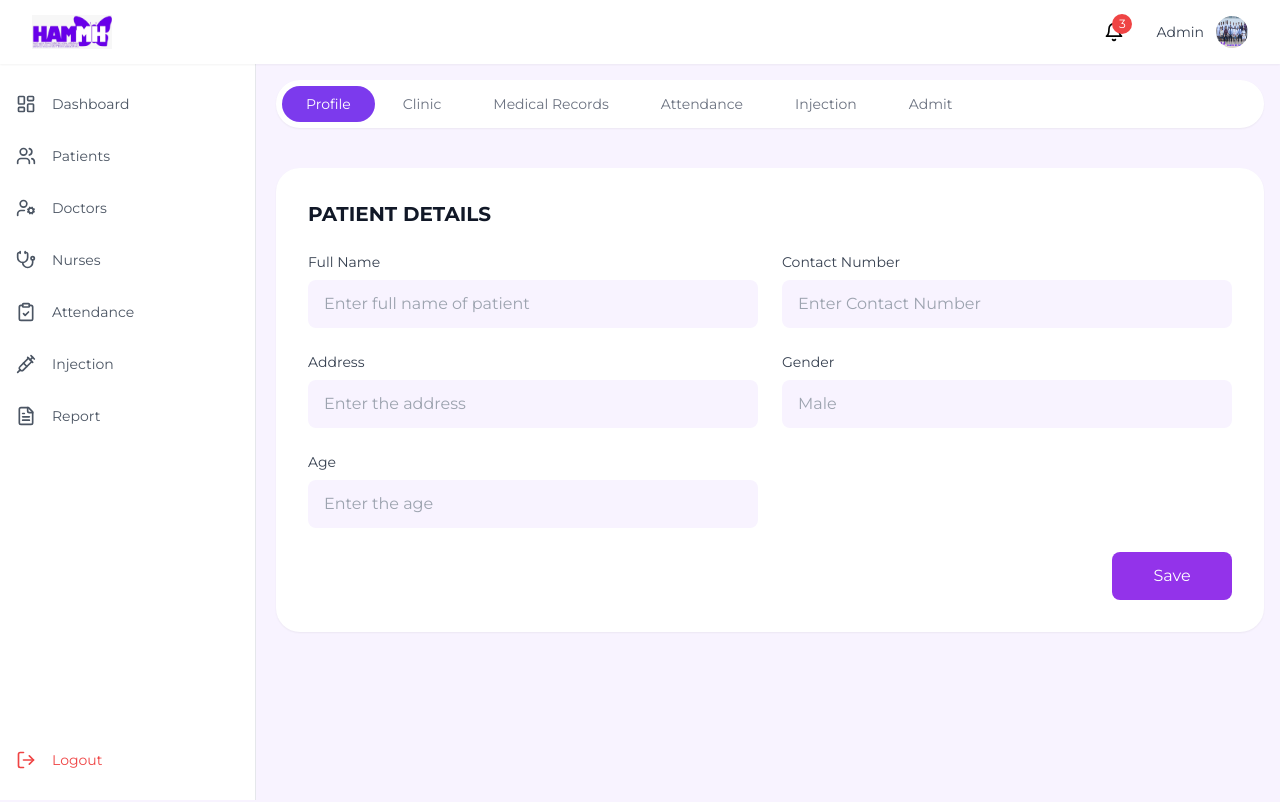
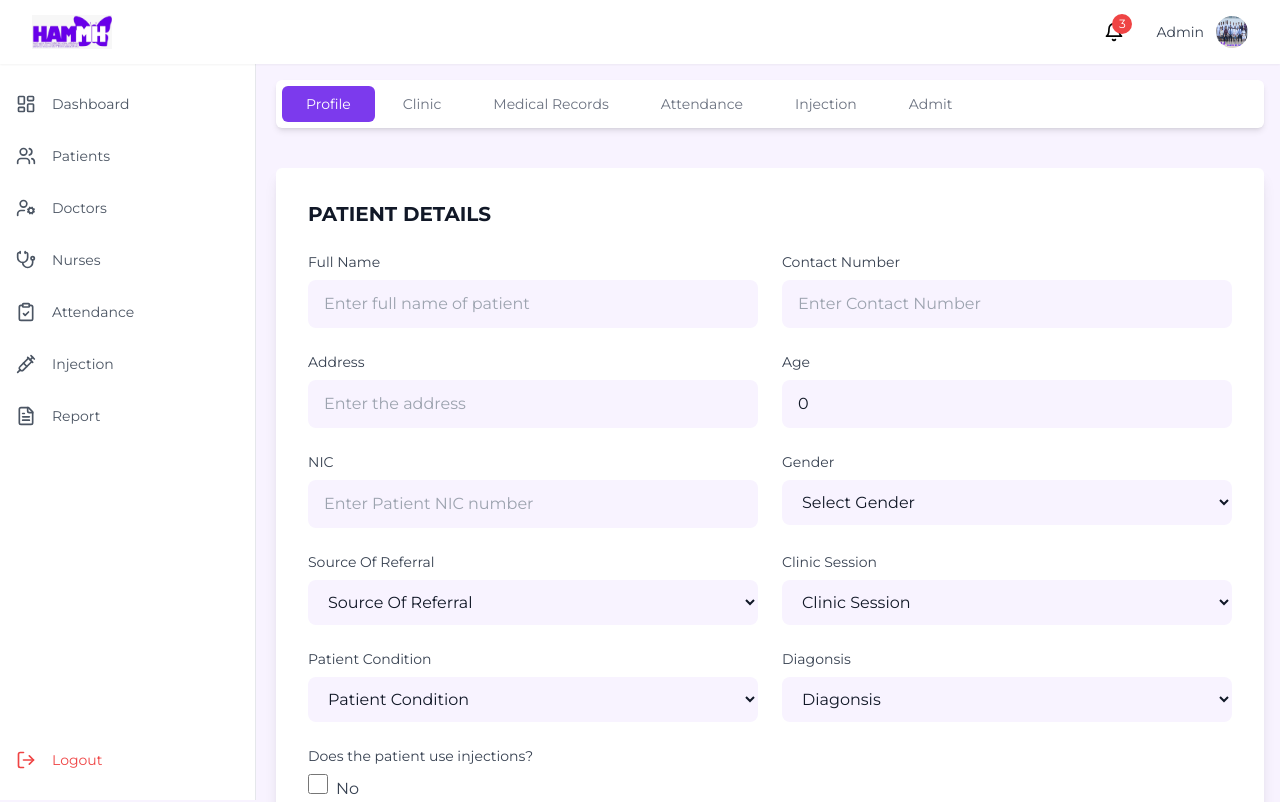
Before and after one commit to Rdilshan/HAMMH, a Next.js app: page /dashboard/patients/1 in a window 1280 px wide. Shown: the top 802 px of the page. Built offline with nearby package versions, Linux system fonts and the light colour scheme.

Commit message:
profile page fix

```diff
--- a/src/app/dashboard/patients/[id]/page.tsx
+++ b/src/app/dashboard/patients/[id]/page.tsx
@@ -1,47 +1,82 @@
-'use client'
+"use client";
 
-import React, { useState } from 'react'
+import React, { useState } from "react";
 
 interface PatientDetailsFormData {
-  fullName: string
-  contactNumber: string
-  address: string
-  gender: string
-  age: string
+  fullName: string;
+  contactNumber: string;
+  address: string;
+  gender: string;
+  age: number;
+  nic:string;
+  source:string;
+  clinic:string;
+  condition:string;
+  Diagonsis:string;
+  special:string;
+  choice:string;
+  injectionType: string;
+
 }
 
 const PatientDetails = () => {
   const [formData, setFormData] = useState<PatientDetailsFormData>({
-    fullName: '',
-    contactNumber: '',
-    address: '',
-    gender: '',
-    age: ''
-  })
+    fullName: "",
+    contactNumber: "",
+    address: "",
+    gender: "",
+    age: 0,
+    nic: "",
+    source:"",
+    clinic:"",
+    condition:"",
+    Diagonsis:"",
+    special:"",
+    choice:"",
+    injectionType: "",
+  });
 
-  const handleChange = (e: React.ChangeEvent<HTMLInputElement>) => {
-    const { name, value } = e.target
-    setFormData(prev => ({
+  const handleChange = (
+    e: React.ChangeEvent<HTMLInputElement | HTMLSelectElement | HTMLTextAreaElement>
+  ) => {
+    const { name, value } = e.target;
+    setFormData((prev) => ({
       ...prev,
-      [name]: value
-    }))
-  }
+      [name]: value,
+    }));
+  };
+
+  const handleChoiceChange = (e: React.ChangeEvent<HTMLInputElement>) => {
+    const isChecked = e.target.checked;
+    setFormData((prev) => ({
+      ...prev,
+      choice: isChecked ? "yes" : "no",
+      injectionType: isChecked ? "" : "", // Reset injection type if "No"
+    }));
+  };
+
+
 
   const handleSubmit = (e: React.FormEvent) => {
-    e.preventDefault()
+    e.preventDefault();
     // Handle form submission here
-    console.log(formData)
-  }
+    console.log(formData);
+  };
 
   return (
-    <div className="bg-white rounded-3xl p-8 shadow-sm">
-      <h2 className="text-xl font-semibold text-gray-900 mb-6">PATIENT DETAILS</h2>
+    <div className="bg-white rounded-md p-8 shadow-lg">
+      <h2 className="text-xl font-semibold text-gray-900 mb-6">
+        PATIENT DETAILS
+      </h2>
 
       <form onSubmit={handleSubmit} className="space-y-6">
         <div className="grid grid-cols-1 md:grid-cols-2 gap-6">
           {/* Full Name */}
           <div>
-            <label htmlFor="fullName" className="block text-sm font-medium text-gray-700 mb-2">
+            <label
+              htmlFor="fullName"
+              className="block text-sm font-medium text-gray-700 mb-2"
+            >
               Full Name
             </label>
             <input
@@ -59,7 +94,10 @@ const PatientDetails = () => {
 
           {/* Contact Number */}
           <div>
-            <label htmlFor="contactNumber" className="block text-sm font-medium text-gray-700 mb-2">
+            <label
+              htmlFor="contactNumber"
+              className="block text-sm font-medium text-gray-700 mb-2"
+            >
               Contact Number
             </label>
             <input
@@ -77,7 +115,10 @@ const PatientDetails = () => {
 
           {/* Address */}
           <div>
-            <label htmlFor="address" className="block text-sm font-medium text-gray-700 mb-2">
+            <label
+              htmlFor="address"
+              className="block text-sm font-medium text-gray-700 mb-2"
+            >
               Address
             </label>
             <input
@@ -95,15 +136,18 @@ const PatientDetails = () => {
 
           {/* Gender */}
           <div>
-            <label htmlFor="gender" className="block text-sm font-medium text-gray-700 mb-2">
-              Gender
+            <label
+              htmlFor="gender"
+              className="block text-sm font-medium text-gray-700 mb-2"
+            >
+              Age
             </label>
             <input
-              type="text"
-              id="gender"
-              name="gender"
-              placeholder="Male"
-              value={formData.gender}
+              type="number"
+              id="age"
+              name="age"
+              placeholder="Enter Patient Age"
+              value={formData.age}
               onChange={handleChange}
               className="w-full px-4 py-3 rounded-lg bg-[#F8F3FF] border-0
                         placeholder-gray-400 text-gray-900 focus:ring-2
@@ -111,24 +155,240 @@ const PatientDetails = () => {
             />
           </div>
 
-          {/* Age */}
           <div>
-            <label htmlFor="age" className="block text-sm font-medium text-gray-700 mb-2">
-              Age
+            <label
+              htmlFor="gnic"
+              className="block text-sm font-medium text-gray-700 mb-2"
+            >
+              NIC
             </label>
             <input
-              type="text"
-              id="age"
-              name="age"
-              placeholder="Enter the age"
-              value={formData.age}
+              type="number"
+              id="nic"
+              name="nic"
+              placeholder="Enter Patient NIC number"
+              value={formData.nic}
               onChange={handleChange}
               className="w-full px-4 py-3 rounded-lg bg-[#F8F3FF] border-0
                         placeholder-gray-400 text-gray-900 focus:ring-2
                         focus:ring-purple-500 transition duration-150"
             />
           </div>
+
+
+          <div>
+            <label
+              htmlFor="gender"
+              className="block text-sm font-medium text-gray-700 mb-2"
+            >
+              Gender
+            </label>
+            <select
+              id="gender"
+              name="gender"
+              value={formData.gender}
+              onChange={handleChange}
+              className="w-full px-4 py-3 rounded-lg bg-[#F8F3FF] border-0
+              placeholder-gray-400 text-gray-900 focus:ring-2
+              focus:ring-purple-500 transition duration-150"
+            >
+              <option value="" disabled>
+                Select Gender
+              </option>
+              <option value="male">Male</option>
+              <option value="female">Female</option>
+            </select>
+          </div>
+
+          <div>
+            <label
+              htmlFor="source"
+              className="block text-sm font-medium text-gray-700 mb-2"
+            >
+              Source Of Referral
+            </label>
+            <select
+              id="source"
+              name="source"
+              value={formData.source}
+              onChange={handleChange}
+              className="w-full px-4 py-3 rounded-lg bg-[#F8F3FF] border-0
+              placeholder-gray-400 text-gray-900 focus:ring-2
+              focus:ring-purple-500 transition duration-150"
+            >
+              <option value="" disabled>
+              Source Of Referral
+              </option>
+              <option value="Consaltant">Consaltant</option>
+              <option value="OPD">OPD</option>
+              <option value="Other wards">Other wards</option>
+              <option value="Other health institution">Other health institution</option>
+              <option value="Public">Public health staff</option>
+              <option value="GPs">GPs</option>
+              <option value="Courts">Courts</option>
+              <option value="Self">Self-referrals</option>
+              <option value="Other">Other</option>
+            </select>
+          </div>
+
+          <div>
+            <label
+              htmlFor="clinic"
+              className="block text-sm font-medium text-gray-700 mb-2"
+            >
+              Clinic Session
+            </label>
+            <select
+              id="clinic"
+              name="clinic"
+              value={formData.clinic}
+              onChange={handleChange}
+              className="w-full px-4 py-3 rounded-lg bg-[#F8F3FF] border-0
+              placeholder-gray-400 text-gray-900 focus:ring-2
+              focus:ring-purple-500 transition duration-150"
+            >
+              <option value="" disabled>
+              Clinic Session
+              </option>
+              <option value="Consaltant">Genaral Clinic</option>
+              <option value="OPD">Child & Adolescent guidance clinic</option>
+              <option value="Other wards">Substance abuse clinic</option>
+              <option value="Other health institution">Gender based violence clinic</option>
+              <option value="Public">Elderly clinic</option>
+              <option value="Other">Other</option>
+            </select>
+          </div>
+
+          <div>
+            <label
+              htmlFor="Patient Condition"
+              className="block text-sm font-medium text-gray-700 mb-2"
+            >
+             Patient Condition
+            </label>
+            <select
+              id="condition"
+              name="condition"
+              value={formData.condition}
+              onChange={handleChange}
+              className="w-full px-4 py-3 rounded-lg bg-[#F8F3FF] border-0
+              placeholder-gray-400 text-gray-900 focus:ring-2
+              focus:ring-purple-500 transition duration-150"
+            >
+              <option value="" disabled>
+              Patient Condition
+              </option>
+              <option value="Consaltant">Delebrte self-harm</option>
+              <option value="OPD">suicides</option>
+              <option value="Other wards">Substance abuse clinic</option>
+              <option value="Other health institution">Gender based violence clinic</option>
+              <option value="Public">Elderly clinic</option>
+              <option value="Other">Other</option>
+            </select>
+          </div>
+
+          <div>
+            <label
+              htmlFor="Diagonsis"
+              className="block text-sm font-medium text-gray-700 mb-2"
+            >
+            Diagonsis
+            </label>
+            <select
+              id="Diagonsis"
+              name="Diagonsis"
+              value={formData.Diagonsis}
+              onChange={handleChange}
+              className="w-full px-4 py-3 rounded-lg bg-[#F8F3FF] border-0
+              placeholder-gray-400 text-gray-900 focus:ring-2
+              focus:ring-purple-500 transition duration-150"
+            >
+              <option value="" disabled>
+              Diagonsis
+              </option>
+              <option value="Consaltant">Delebrte self-harm</option>
+              <option value="OPD">suicides</option>
+              <option value="Other wards">Substance abuse clinic</option>
+              <option value="Other health institution">Gender based violence clinic</option>
+              <option value="Public">Elderly clinic</option>
+              <option value="Other">Other</option>
+            </select>
+          </div>
+
+          <div>
+            <label
+              htmlFor="yesNo"
+              className="block text-sm font-medium text-gray-700 mb-2"
+            >
+              Does the patient use injections?
+            </label>
+            <input
+              type="checkbox"
+              id="yesNo"
+              name="choice"
+              checked={formData.choice === "yes"}
+              onChange={handleChoiceChange}
+              className="w-5 h-5 accent-purple-500"
+            />
+            <label htmlFor="yesNo" className="ml-2 text-gray-700">
+              {formData.choice === "yes" ? "Yes" : "No"}
+            </label>
+          </div>
+          {formData.choice === "yes" && (
+            <div>
+              <label
+                htmlFor="injectionType"
+                className="block text-sm font-medium text-gray-700 mb-2"
+              >
+                Select Injection Type
+              </label>
+              <select
+                id="injectionType"
+                name="injectionType"
+                value={formData.injectionType}
+                onChange={handleChange}
+                className="w-full px-4 py-3 rounded-lg bg-[#F8F3FF] border-0
+                placeholder-gray-400 text-gray-900 focus:ring-2
+                focus:ring-purple-500 transition duration-150"
+              >
+                <option value="" disabled>
+                  Select Type
+                </option>
+                <option value="A">Type A</option>
+                <option value="B">Type B</option>
+              </select>
+            </div>
+          )}
+
+
+
+
+
+
+
+
         </div>
+
+        <div>
+            <label
+              htmlFor="special"
+              className="block text-sm font-medium text-gray-700 mb-2 w-full"
+            >
+           Special Note bout the patient
+            </label>
+
+            <textarea
+
+              placeholder="Enter the address"
+              value={formData.special}
+              onChange={handleChange}
+              className="w-full px-4 py-3 rounded-lg bg-[#F8F3FF] border-0
+                        placeholder-gray-400 text-gray-900 focus:ring-2
+                        focus:ring-purple-500 transition duration-150"
+            />
+          </div>
+
+
 
         {/* Submit Button */}
         <div className="flex justify-end mt-8">
@@ -144,7 +404,7 @@ const PatientDetails = () => {
         </div>
       </form>
     </div>
-  )
-}
+  );
+};
 
-export default PatientDetails
+export default PatientDetails;
--- a/src/app/dashboard/patients/Patients_Register/page.tsx
+++ b/src/app/dashboard/patients/register/page.tsx
@@ -22,7 +22,7 @@ const PatientRegister = () => {
       sourceOfReferral,
     });
   };
-
+//ugug
   return (
     <div className="px-6 py-4 text-black">
       <h2 className="text-2xl font-bold mb-4">PATIENT REGISTER</h2>
--- a/src/components/patient/SubNavBar.tsx
+++ b/src/components/patient/SubNavBar.tsx
@@ -42,12 +42,12 @@ const SubNavBar: React.FC<SubNavBarProps> = ({ patientId }) => {
   const activeItem = navItems.find(item => pathname === item.href)
 
   return (
-    <div className="w-full max-w-5xl mx-auto bg-white rounded-full shadow-sm p-1.5">
+    <div className="w-full max-w-5xl mx-auto bg-white rounded-md shadow-md p-1.5">
       {/* Mobile View - Dropdown */}
       <div className="relative md:hidden">
         <button
           onClick={() => setIsOpen(!isOpen)}
-          className="w-full px-6 py-2 text-sm font-medium rounded-full border border-gray-200 bg-white text-gray-700 flex items-center justify-between"
+          className="w-full px-6 py-2 text-sm font-medium rounded-md border border-gray-200 bg-white text-gray-700 flex items-center justify-between"
         >
           <span>{activeItem?.label || 'Menu'}</span>
           <svg
@@ -67,7 +67,7 @@ const SubNavBar: React.FC<SubNavBarProps> = ({ patientId }) => {
 
         {/* Dropdown Menu */}
         {isOpen && (
-          <div className="absolute top-full left-0 right-0 mt-1 py-1 bg-white rounded-lg shadow-lg border border-gray-100 z-50">
+          <div className="absolute top-full left-0 right-0 mt-1 py-1 bg-white rounded-md shadow-lg border border-gray-100 z-50">
             {navItems.map((item) => {
               const isActive = pathname === item.href
               return (
@@ -79,7 +79,7 @@ const SubNavBar: React.FC<SubNavBarProps> = ({ patientId }) => {
                     block px-4 py-2 text-sm transition-colors
                     ${
                       isActive
-                        ? 'bg-violet-50 text-violet-600'
+                        ? 'bg-violet-50 text-violet-600 rounded-md'
                         : 'text-gray-500 hover:bg-gray-50 hover:text-gray-700'
                     }
                   `}
@@ -101,7 +101,7 @@ const SubNavBar: React.FC<SubNavBarProps> = ({ patientId }) => {
               key={item.href}
               href={item.href}
               className={`
-                px-6 py-2 text-sm font-medium rounded-full transition-colors
+                px-6 py-2 text-sm font-medium rounded-md transition-colors
                 ${
                   isActive
                     ? 'bg-violet-600 text-white'
```
